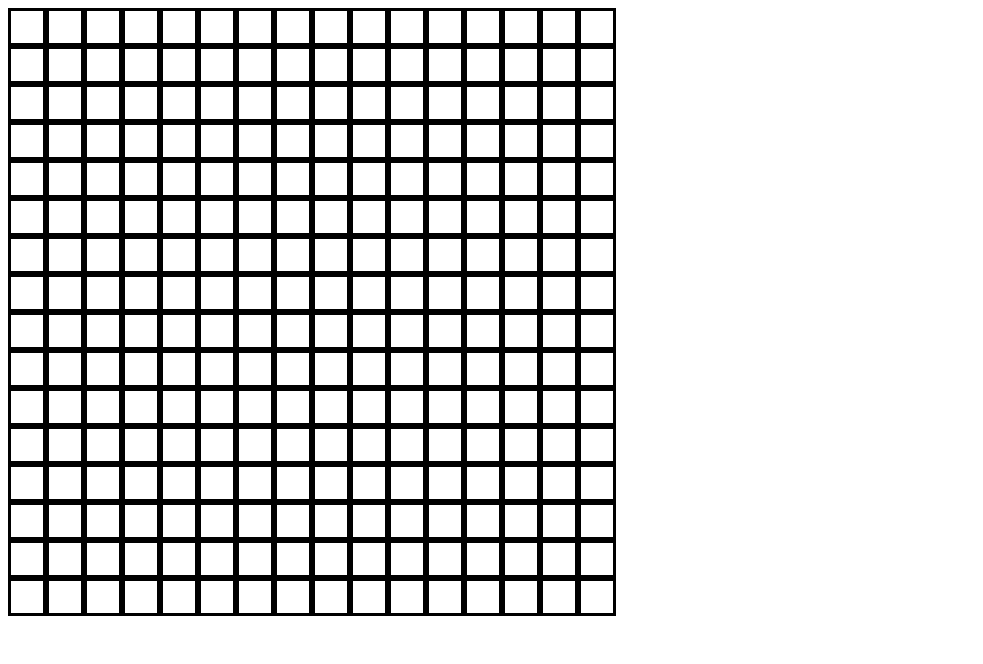
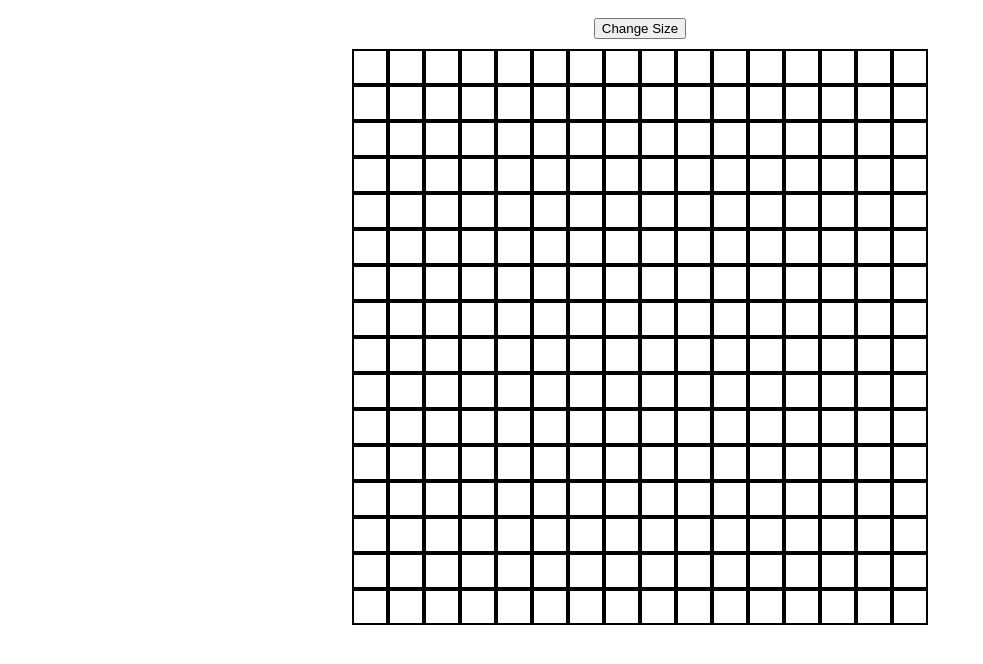
Before and after one commit to andydingus/top-etch-a-sketch, a plain HTML site: page index.html in a window 1280 px wide. Shown: the whole page, without its empty margins (0-983 px from the left). Drawn offline with Linux system fonts and the light colour scheme.

Commit message:
Finish creating grid; add button to change grid size
Looking to transition grid styles into the JS file instead of the CSS,
allows me more flexibility.

```diff
--- a/index.html
+++ b/index.html
@@ -8,6 +8,9 @@
     </head>
     <body>
         <!-- Ready to be made! -->
+        <div id="btnContainer">
+            <button id="changeGrid">Change Size</button>
+        </div>
         <div id="container"></div>
         <script src="script.js"></script>
     </body>
--- a/script.js
+++ b/script.js
@@ -1,12 +1,29 @@
 // Ready to script!
+
+// Style variables
+let gridBlockWidth = '32px';
+let gridBlockHeight = gridBlockWidth; // Should be the same as the width
+let gridBorderWidth = '2px';
+let gridSize = 16;
+let containerWidth = gridBlockWidth * gridSize;
 const container = document.getElementById('container');
-for (let i = 0; i < 256; i++) {
+for (let i = 0; i < gridSize * gridSize; i++) {
     const div = document.createElement('div');
     div.className = 'grid';
+
+    div.addEventListener('mouseover', () => {
+        div.style.backgroundColor = 'red';
+    })
+
+    div.addEventListener('mouseout', () => {
+        div.style.backgroundColor = 'initial';
+    })
     document.body.appendChild(div);
     container.appendChild(div);
 }
 
+
+
 // const div = document.createElement('div');
 
 // document.body.onload()
--- a/style.css
+++ b/style.css
@@ -1,15 +1,29 @@
 /* Ready to style! */
+html {
+    display: flex;
+    justify-content: center;
+}
+
+#btnContainer {
+    display: flex;
+    justify-content: center;
+    padding: 10px;
+}
+
 #container {
     display: flex;
     flex-wrap: wrap;
-    width: 608px;
+    width: 576px;
     height: auto;
+    justify-content: center;
+    align-items: center;
 }
 
 .grid {
     width: 32px;
     height: 32px;
     border-style: solid;
-    display: flex;
+    border-width: 2px;
+    /* display: flex; */
     gap: 20px;
 }
```
